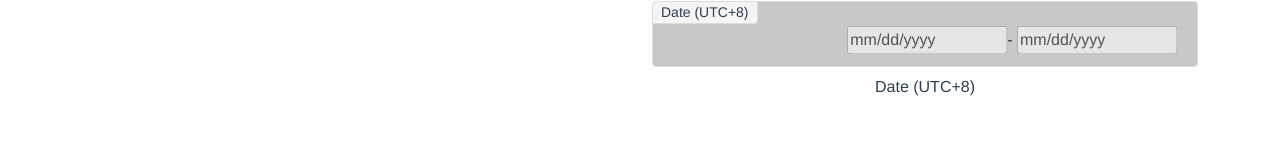
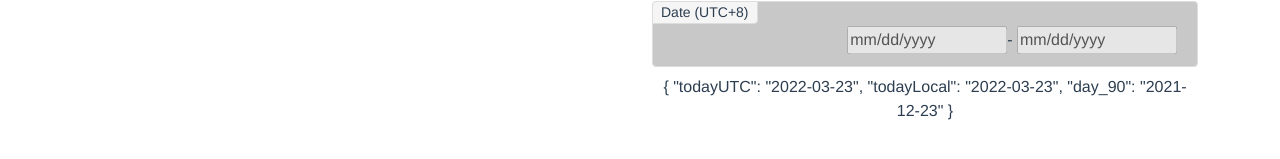
Before and after one commit to joshchunghung/seisVue, a Vue app: page / in a window 1280 px wide. Shown: the part 293-452 px from the top of the page. Built offline with nearby package versions, Linux system fonts and the light colour scheme.

Commit message:
修改dataUI.vue

```diff
--- /dev/null
+++ b/src/assets/js/calNowTime.js
@@ -0,0 +1,36 @@
+export function calNowTime() {
+    const date = new Date();
+    const yearUTC = date.getUTCFullYear();
+    const monthUTC = date.getUTCMonth();
+    const dayUTC = date.getUTCDate();
+    const hourUTC = date.getUTCHours();
+    const minuteUTC = date.getUTCMinutes();
+    const secUTC = date.getUTCSeconds();
+    const dateUTC = new Date(yearUTC, monthUTC, dayUTC, hourUTC, minuteUTC, secUTC);
+    let day = dateUTC.getDate();
+    let month = dateUTC.getMonth() + 1;
+    const year = dateUTC.getFullYear();
+    if (month < 10) { month = "0" + month }
+    if (day < 10) { day = "0" + day }
+    const todayUTC = year + "-" + month + "-" + day;
+
+    let dayLocal = date.getDate();
+    let monthLocal = date.getMonth() + 1;
+    const yearLocal = date.getFullYear();
+    if (monthLocal < 10) { monthLocal = "0" + monthLocal }
+    if (dayLocal < 10) { dayLocal = "0" + dayLocal }
+    const todayLocal = yearLocal + "-" + monthLocal + "-" + dayLocal;
+
+    const addDayCount = -90;
+    const date_90 = new Date(yearUTC, monthUTC, dayUTC, hourUTC, minuteUTC, secUTC);
+    date_90.setDate(date_90.getDate() + addDayCount);
+    const yy = date_90.getFullYear();
+    const mm = (date_90.getMonth() + 1) < 10 ? "0" + (date_90.getMonth() + 1) : (date_90.getMonth() + 1);
+    const dday = date_90.getDate() < 10 ? "0" + date_90.getDate() : date_90.getDate();
+    const day_90 = yy + "-" + mm + "-" + dday;
+    const dd = {};
+    dd['todayUTC'] = todayUTC;
+    dd['todayLocal'] = todayLocal;
+    dd['day_90'] = day_90;
+    return dd;
+}
--- a/src/components/dateUI.vue
+++ b/src/components/dateUI.vue
@@ -8,7 +8,7 @@
         class="col-5"
         min="1991-01-01"
         max="9999-12-31"
-        :disabled="isDisabled"
+        :disabled="isDateDisabled"
       />-
       <input
         id="dateto"
@@ -16,35 +16,55 @@
         name="date"
         class="col-5"
         max="9999-12-31"
-        :disabled="isDisabled"
+        :disabled="isDateDisabled"
       />
     </div>
   </div>
-  <div>{{ test }}</div>
+  <div>{{ dateState }}</div>
 </template>
 
 <script lang="ts">
-import { computed, defineComponent, ref } from "vue";
+import { computed, defineComponent, reactive, ref } from "vue";
+import { calNowTime } from "@/assets/js/calNowTime";
+
 export default defineComponent({
   name: "dateUI",
   props: {
     dateType: String,
   },
   setup(props) {
-    const isDisabled = ref<boolean>(true);
+    console.log(props.dateType)
+    const isDateDisabled = ref<boolean>(true);
     const backGroundStyle = ref<string>("background-color: rgb(200, 200, 200)");
-    const test = computed(() => {
-      console.log(props);
-      return props.dateType;
+
+    const dateState = computed({
+      get() {
+        return reactive(calNowTime());
+      },
+      set() {
+        console.log("a")
+        if (props.dateType === "Date (UTC +8)") {
+          console.log("aaa")
+          isDateDisabled.value = true
+          backGroundStyle.value = "background-color: rgb(200, 200, 200)"
+        } else if (props.dateType === "Date (UTC)") {
+          console.log("bbb")
+          isDateDisabled.value = true
+          backGroundStyle.value = "background-color: rgb(255, 255, 255)"
+        }
+      }
+
+
     });
-    console.log(test, "aaaaaa");
+
     return {
-      isDisabled,
+      isDateDisabled,
       backGroundStyle,
-      test,
+      dateState
     };
-  },
-});
+  }
+})
+
 </script>
 
 <style src="@/assets/css/panel.css" scoped></style>
--- a/tsconfig.json
+++ b/tsconfig.json
@@ -2,7 +2,7 @@
   "compilerOptions": {
     "target": "esnext",
     "module": "esnext",
-    "strict": true,
+    "strict": false,
     "jsx": "preserve",
     "moduleResolution": "node",
     "skipLibCheck": true,
@@ -32,7 +32,8 @@
     "src/**/*.tsx",
     "src/**/*.vue",
     "tests/**/*.ts",
-    "tests/**/*.tsx"
+    "tests/**/*.tsx",
+    "src/assets/js/calNowTime.js"
   ],
   "exclude": [
     "node_modules"
```
